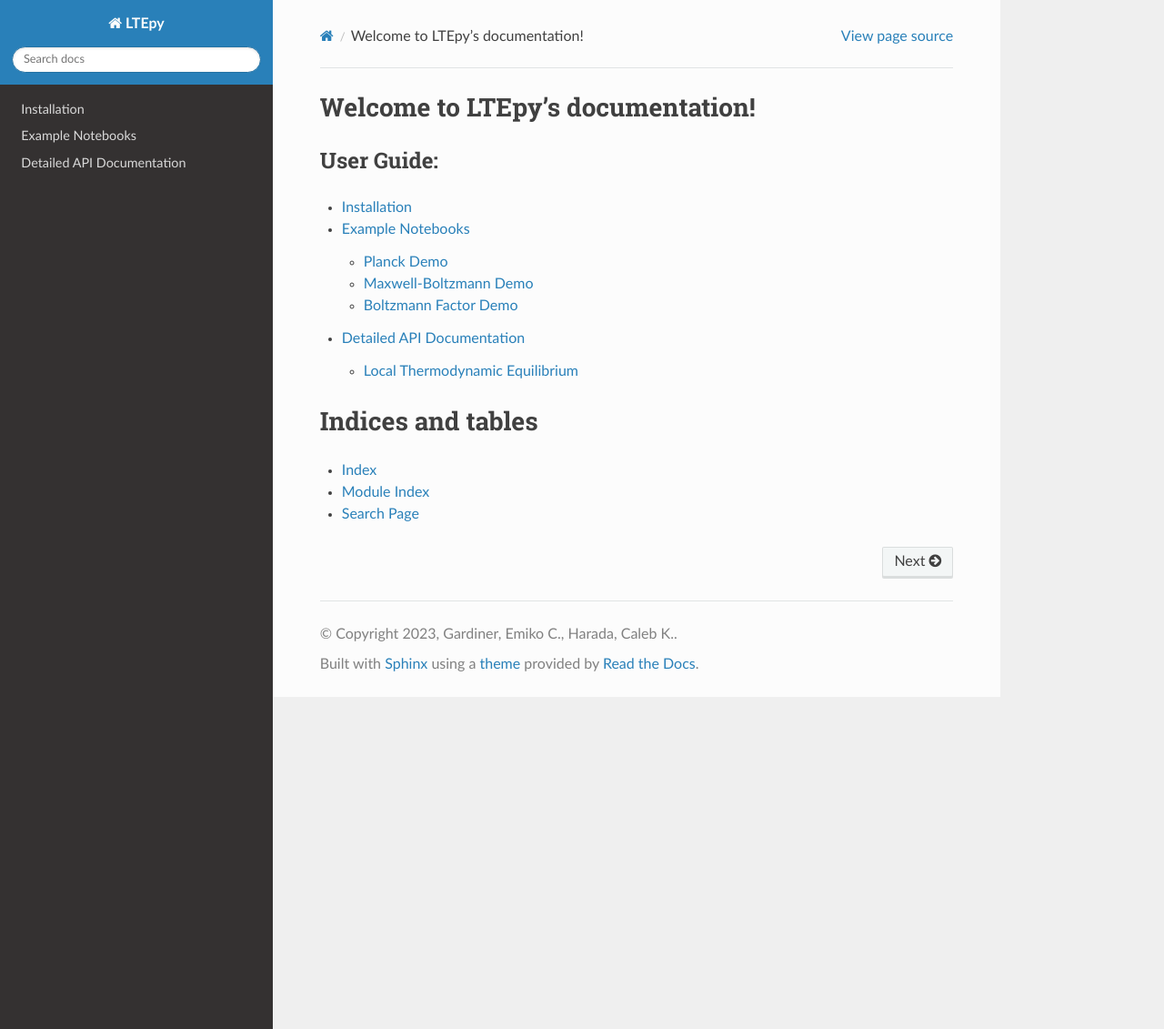
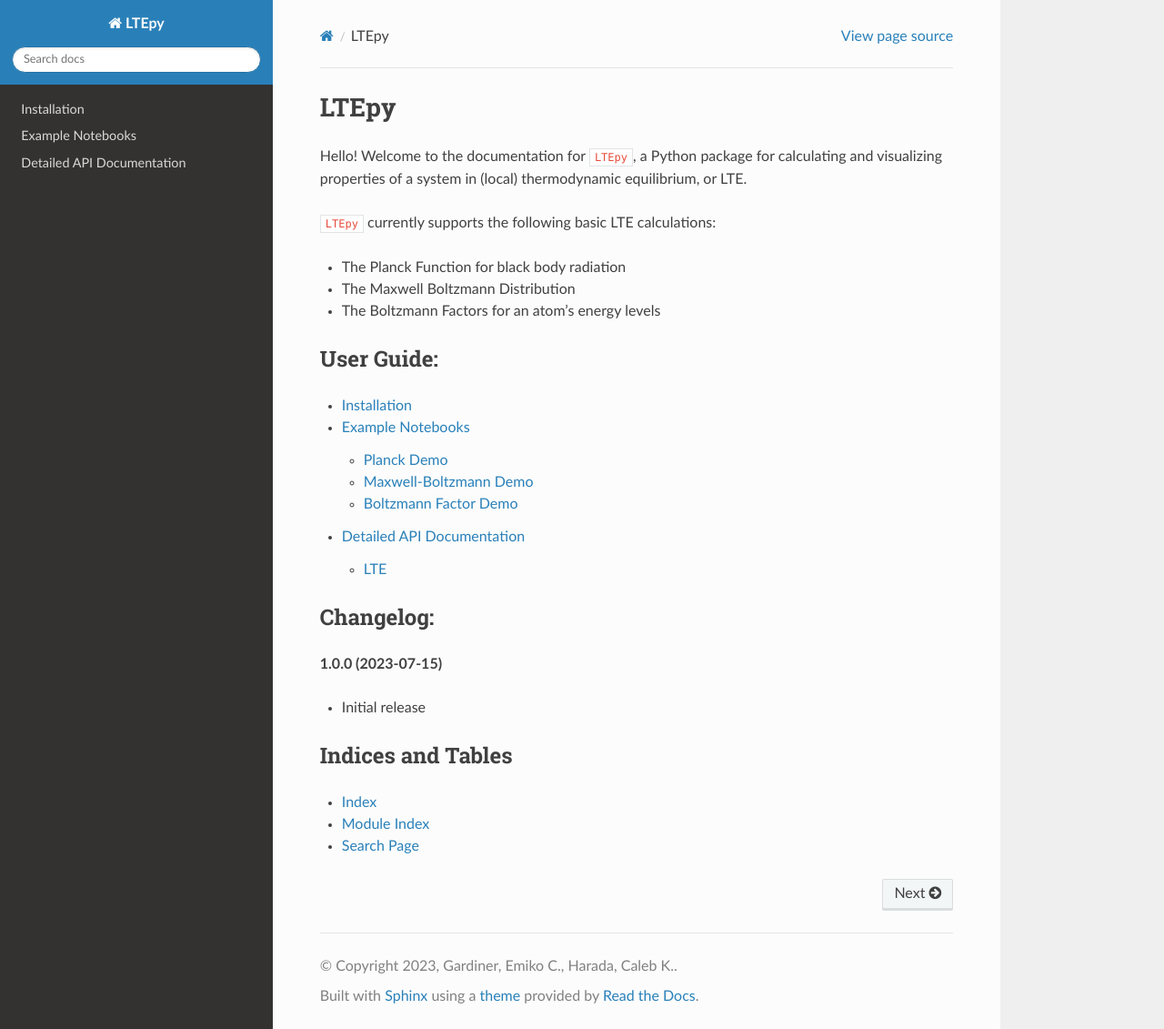
Before and after one commit to CalebHarada/LTEpy, a Sphinx documentation site: the page built from docs/index.rst, in a window 1280 px wide and 1131 px high. Shown: the whole window at 91% size. Built offline with Sphinx 7.4.7 and the Read the Docs theme 2.0.0, drawn with Linux system fonts in a browser that asks for light colours.

Commit message:
update index and lte docs

```diff
--- a/docs/index.rst
+++ b/docs/index.rst
@@ -3,8 +3,18 @@
    You can adapt this file completely to your liking, but it should at least
    contain the root `toctree` directive.
 
-Welcome to LTEpy's documentation!
-=================================
+LTEpy
+=======
+
+Hello! Welcome to the documentation for ``LTEpy``, a Python package for calculating
+and visualizing properties of a system in (local) thermodynamic equilibrium, or LTE.
+
+``LTEpy`` currently supports the following basic LTE calculations:
+
+* The Planck Function for black body radiation
+* The Maxwell Boltzmann Distribution
+* The Boltzmann Factors for an atom's energy levels
+
 
 User Guide:
 +++++++++++
@@ -17,8 +27,16 @@ User Guide:
    api
 
 
-Indices and tables
-==================
+Changelog:
++++++++++++
+
+**1.0.0 (2023-07-15)**
+
+- Initial release
+
+
+Indices and Tables
+++++++++++++++++++
 
 * :ref:`genindex`
 * :ref:`modindex`
--- a/docs/lte.rst
+++ b/docs/lte.rst
@@ -1,7 +1,9 @@
 .. _lte:
 
+LTE
+===============================
+
 Local Thermodynamic Equilibrium
-===============================
 
 .. module:: LTEpy
 
```
